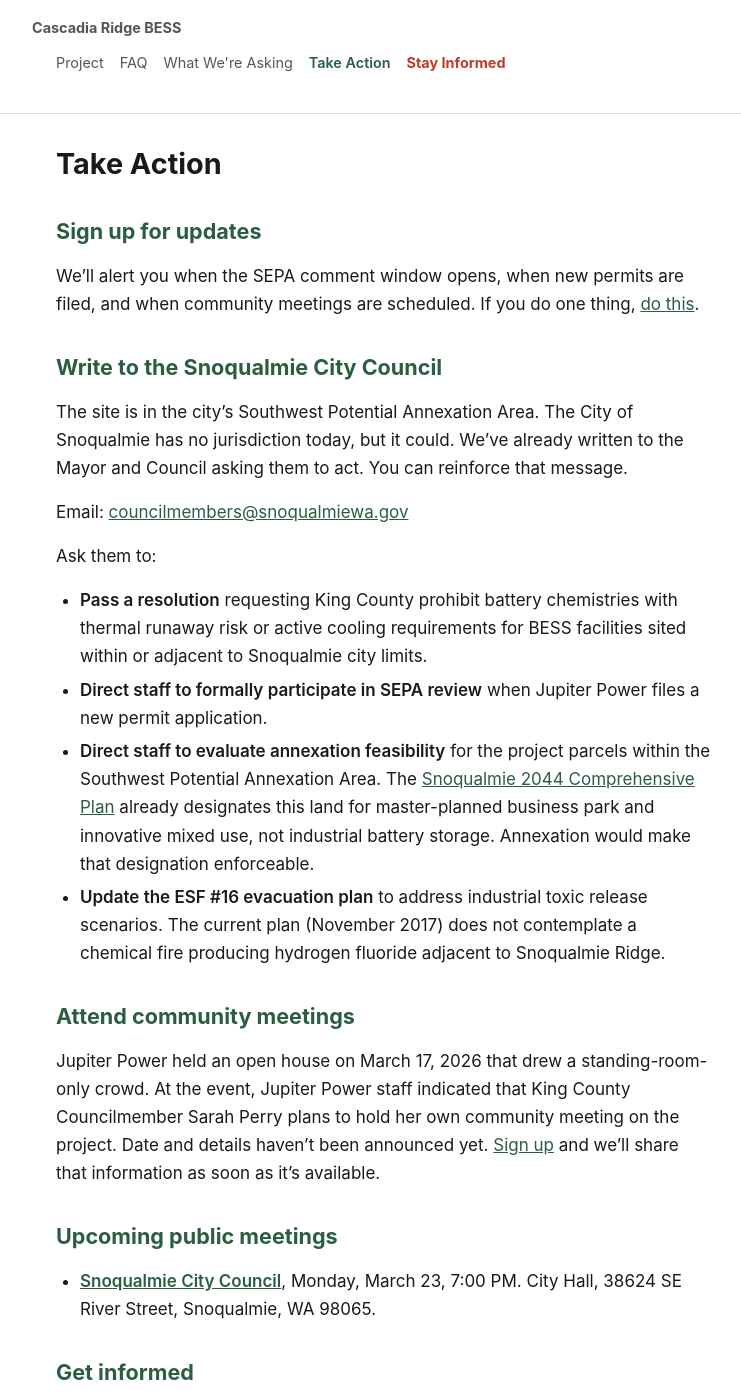
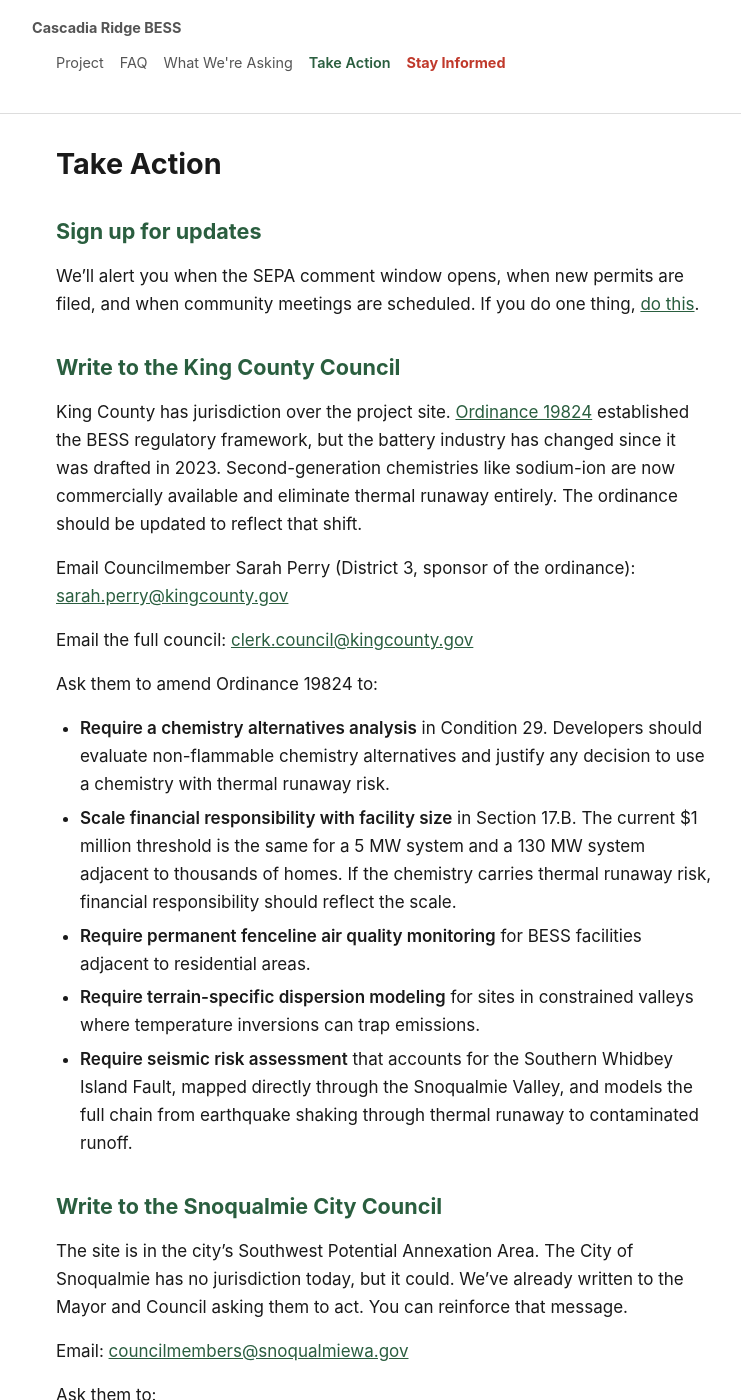
Before and after one commit to calef/cascadia-ridge-bess, a Jekyll site: the page built from _pages/take-action.md, in a window 1280 px wide and 1400 px high. Shown: the whole window, without its empty margins (256-997 px from the left). Built offline with Jekyll 4.4.1, drawn with Linux system fonts in a browser that asks for light colours.

Commit message:
Deploy site 2026-03-24-104604

```diff
--- a/_pages/take-action.md
+++ b/_pages/take-action.md
@@ -5,6 +5,22 @@ title: "Take Action"
 ## Sign up for updates
 
 We'll alert you when the SEPA comment window opens, when new permits are filed, and when community meetings are scheduled. If you do one thing, [do this](/subscribe).
+
+## Write to the King County Council
+
+King County has jurisdiction over the project site. [Ordinance 19824](/permitting) established the BESS regulatory framework, but the battery industry has changed since it was drafted in 2023. Second-generation chemistries like sodium-ion are now commercially available and eliminate thermal runaway entirely. The ordinance should be updated to reflect that shift.
+
+Email Councilmember Sarah Perry (District 3, sponsor of the ordinance): [sarah.perry@kingcounty.gov](mailto:sarah.perry@kingcounty.gov)
+
+Email the full council: [clerk.council@kingcounty.gov](mailto:clerk.council@kingcounty.gov)
+
+Ask them to amend Ordinance 19824 to:
+
+- **Require a chemistry alternatives analysis** in Condition 29. Developers should evaluate non-flammable chemistry alternatives and justify any decision to use a chemistry with thermal runaway risk.
+- **Scale financial responsibility with facility size** in Section 17.B. The current $1 million threshold is the same for a 5 MW system and a 130 MW system adjacent to thousands of homes. If the chemistry carries thermal runaway risk, financial responsibility should reflect the scale.
+- **Require permanent fenceline air quality monitoring** for BESS facilities adjacent to residential areas.
+- **Require terrain-specific dispersion modeling** for sites in constrained valleys where temperature inversions can trap emissions.
+- **Require seismic risk assessment** that accounts for the Southern Whidbey Island Fault, mapped directly through the Snoqualmie Valley, and models the full chain from earthquake shaking through thermal runaway to contaminated runoff.
 
 ## Write to the Snoqualmie City Council
 
```
Also changed, not shown: _pages/what-we-are-asking.md (+12 -0 lines).
